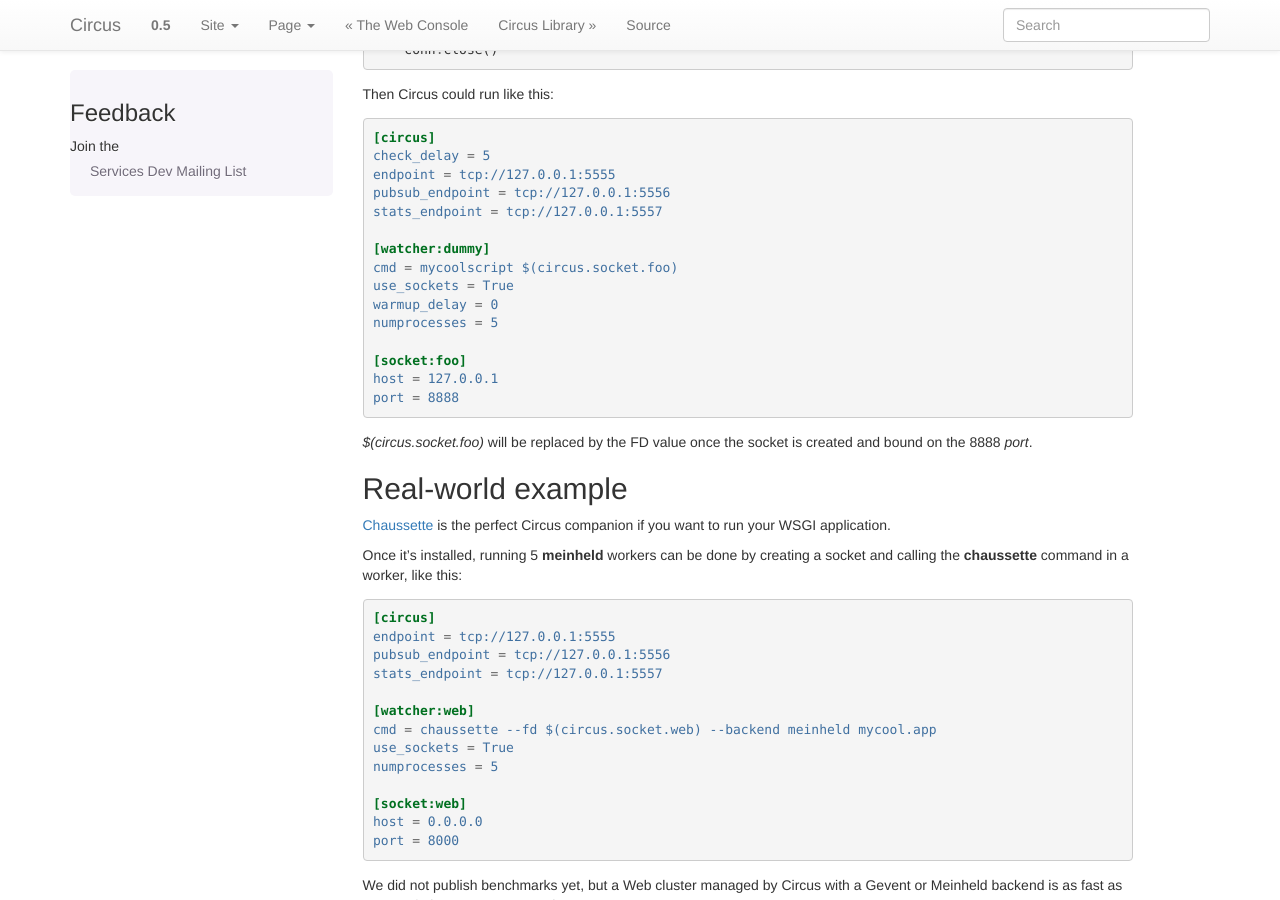
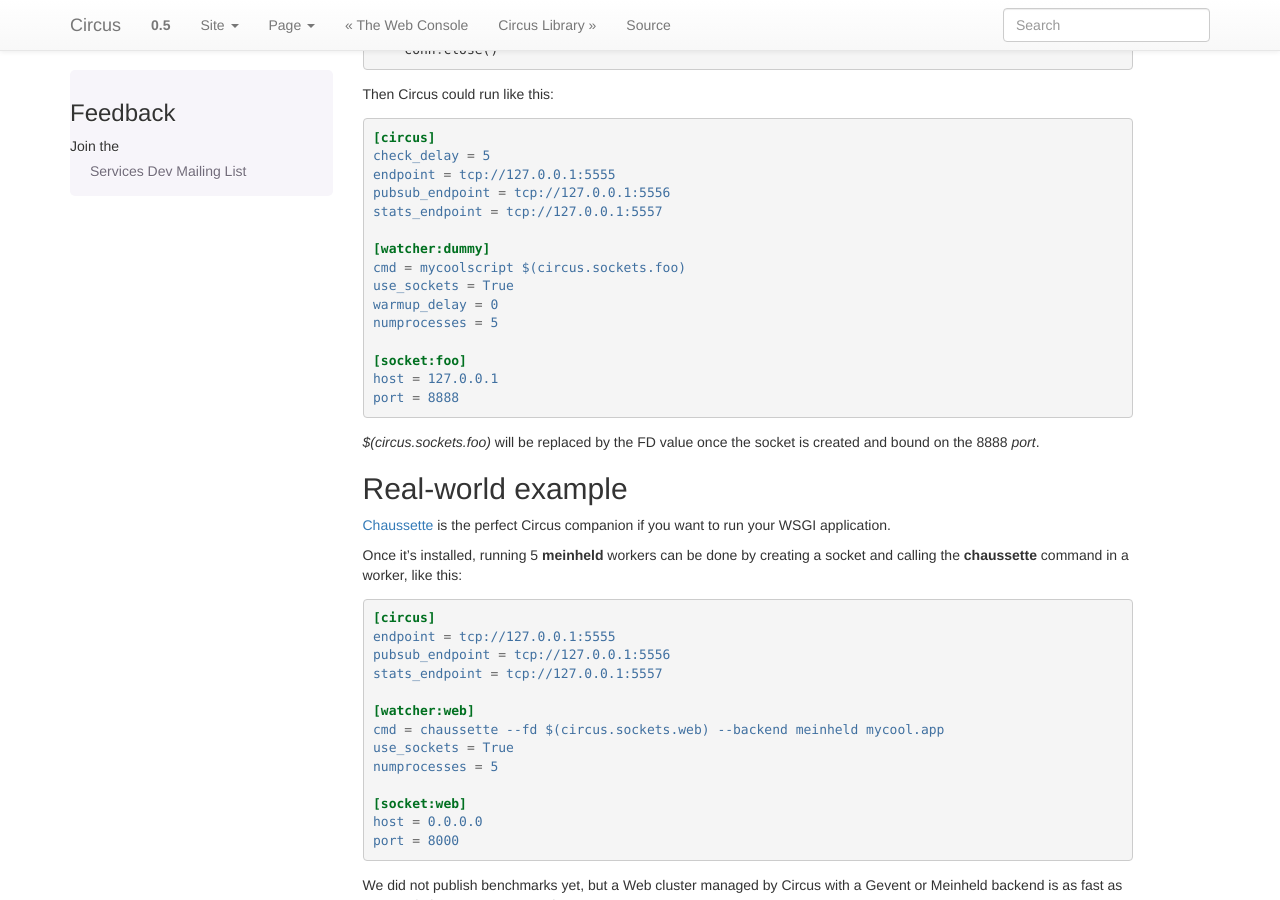
Before and after one commit to circus-tent/circus, a Sphinx documentation site: the page built from docs/source/sockets.rst, in a window 1280 px wide and 900 px high, scrolled down 912 px. Built offline with Sphinx 7.4.7, drawn with Linux system fonts in a browser that asks for light colours; pages that are not in the unit, such as notebooks, are missing from menus.

Commit message:
fixed the var replacment - fixes #177

```diff
--- a/docs/source/sockets.rst
+++ b/docs/source/sockets.rst
@@ -74,7 +74,7 @@
     stats_endpoint = tcp://127.0.0.1:5557
 
     [watcher:dummy]
-    cmd = mycoolscript $(circus.socket.foo)
+    cmd = mycoolscript $(circus.sockets.foo)
     use_sockets = True
     warmup_delay = 0
     numprocesses = 5
@@ -83,7 +83,7 @@
     host = 127.0.0.1
     port = 8888
 
-*$(circus.socket.foo)* will be replaced by the FD value once the socket is
+*$(circus.sockets.foo)* will be replaced by the FD value once the socket is
 created and bound on the 8888 *port*.
 
 
@@ -104,7 +104,7 @@
     stats_endpoint = tcp://127.0.0.1:5557
 
     [watcher:web]
-    cmd = chaussette --fd $(circus.socket.web) --backend meinheld mycool.app
+    cmd = chaussette --fd $(circus.sockets.web) --backend meinheld mycool.app
     use_sockets = True
     numprocesses = 5
 
--- a/docs/source/usecases.rst
+++ b/docs/source/usecases.rst
@@ -54,7 +54,7 @@
     stats_endpoint = tcp://127.0.0.1:5557
 
     [watcher:webworker]
-    cmd = chaussette --fd $(circus.socket.webapp) app.application
+    cmd = chaussette --fd $(circus.sockets.webapp) app.application
     use_sockets = True
     numprocesses = 3
 
```
Also changed, not shown: 2 other files.
